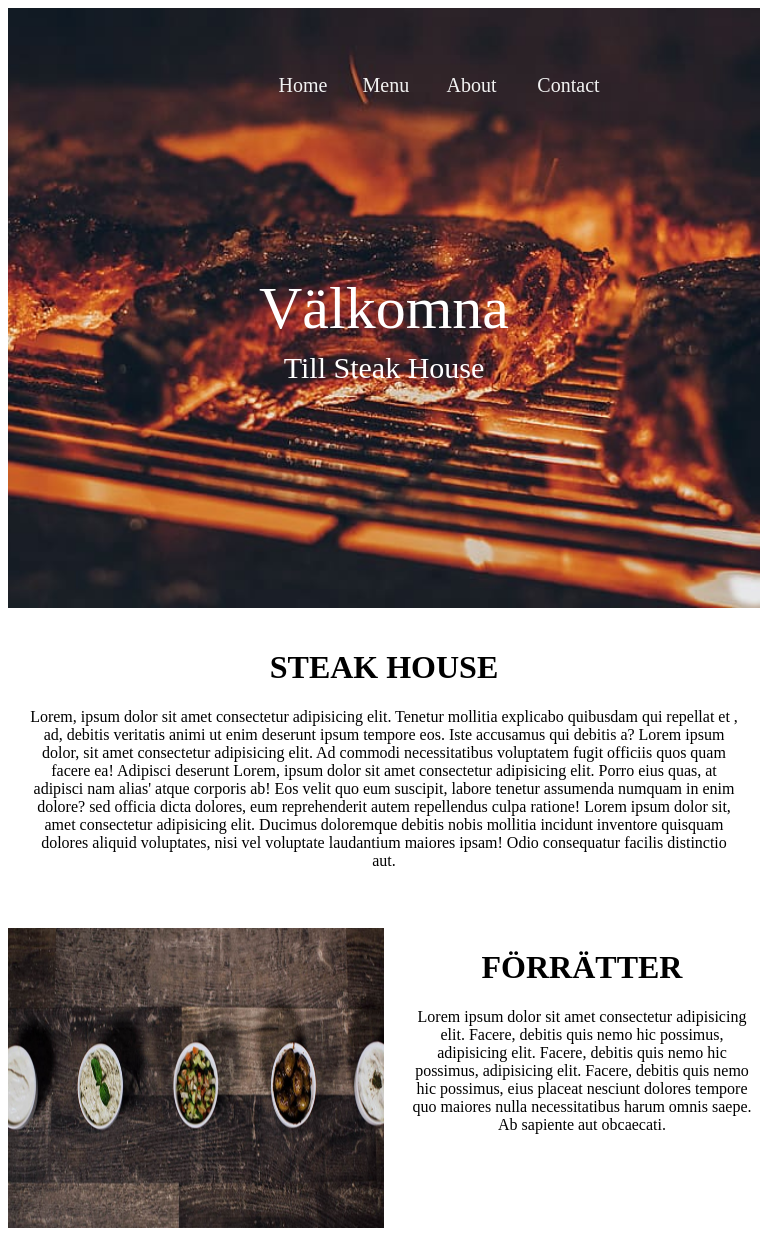
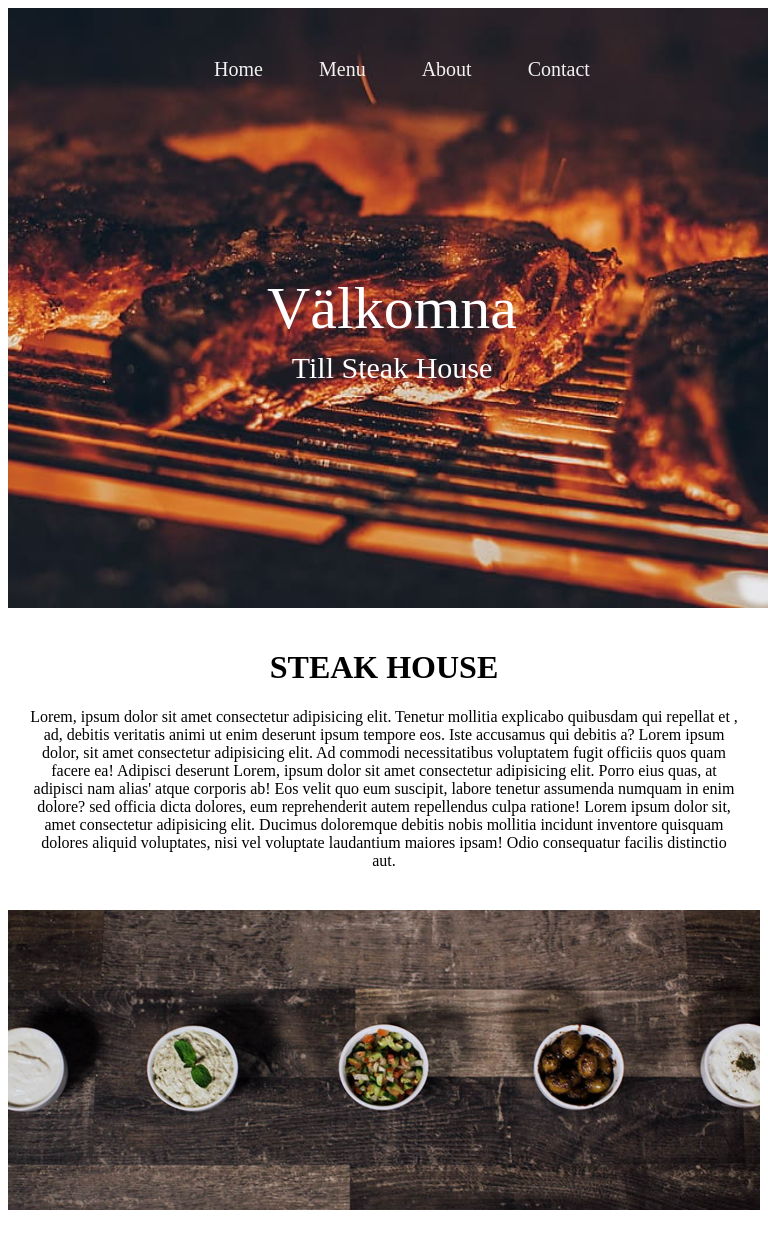
Before and after one commit to Moyusuf97/gruppupgift, a plain HTML site: page home.html in a window 768 px wide. Shown: the top 1245 px of the page. Drawn offline with Linux system fonts and the light colour scheme.

Commit message:
homepage klar

```diff
--- a/css/home.css
+++ b/css/home.css
@@ -1,5 +1,6 @@
 * {
     box-sizing: border-box;
+
 }
 
 
@@ -52,14 +53,16 @@
 
 }
 
-#main-nav{
+/* #main-nav{
     overflow: hidden;
     padding: 30px;
-}
+} */
 
 #main-nav ul li a{
+
+    display: inline-block;
         color: #f2f2f2;
-        margin-left: 40%;
+        /* margin-left: 40%; */
         text-align: center;
         padding: 14px 16px;
         text-decoration: none;
@@ -108,7 +111,7 @@
     .flex-container > div{
         width: 100%;
        text-align: center;
-       width: 800px;
+
 
   }
 
@@ -141,3 +144,82 @@
 #copyright {
     text-align: center;
 }
+
+/* @media screen and (max-width: 1200px) and (min-width: 960px){
+    .bg-image{
+        max-width: 1200px;
+        min-width: 960px;
+    }
+    #main-content{
+        width: fit-content;
+        block-size: fit-content;
+    }
+
+  } */
+
+
+
+
+@media screen and (max-width: 960px) and (min-width: 768px){
+
+    .bg-image{
+        max-width: 960px;
+        min-width: 768px;
+
+
+    }
+    #main-content{
+        width: fit-content;
+        block-size: fit-content;
+    }
+
+
+  }
+
+  @media screen and (max-width: 768px){
+
+    .bg-image{
+        max-width: 768px;
+
+    }
+    #main-nav ul li a{
+        margin-right: 20px;
+
+
+
+        }
+
+
+    #main-content{
+        width: fit-content;
+        block-size: fit-content;
+    }
+
+    .grid-container{
+
+        grid-template-columns: 100%;
+        grid-row: 4;
+
+
+    }
+
+    .flex-container {
+       flex-direction: column;
+       margin-bottom: 30px;
+
+    }
+
+    #footer{
+        margin-top:150px;
+    }
+
+
+
+
+
+
+
+
+
+
+ }
```
Also changed, not shown: home.html (+3 -2 lines). Lines whose indentation alone changed are shown as unchanged.
